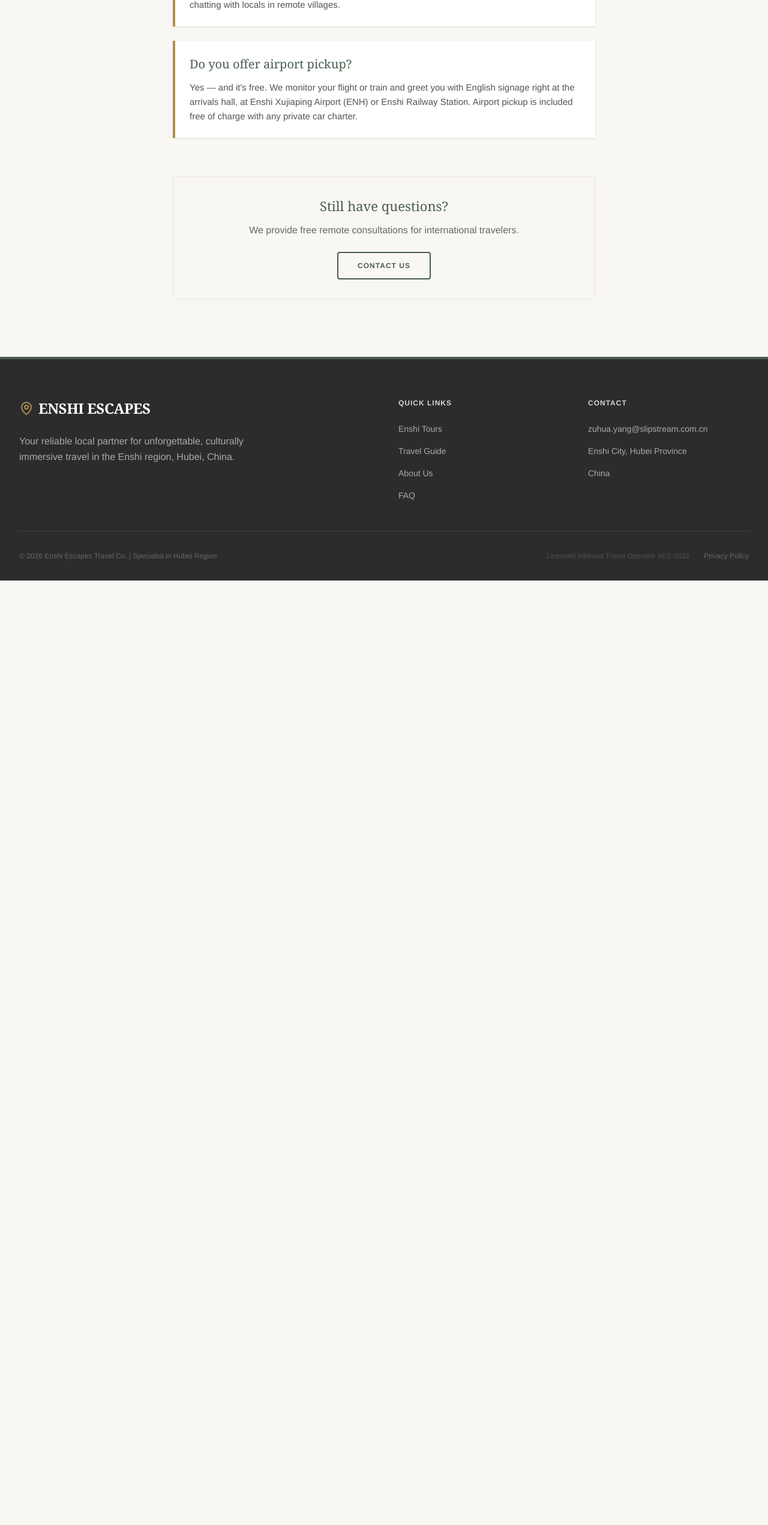
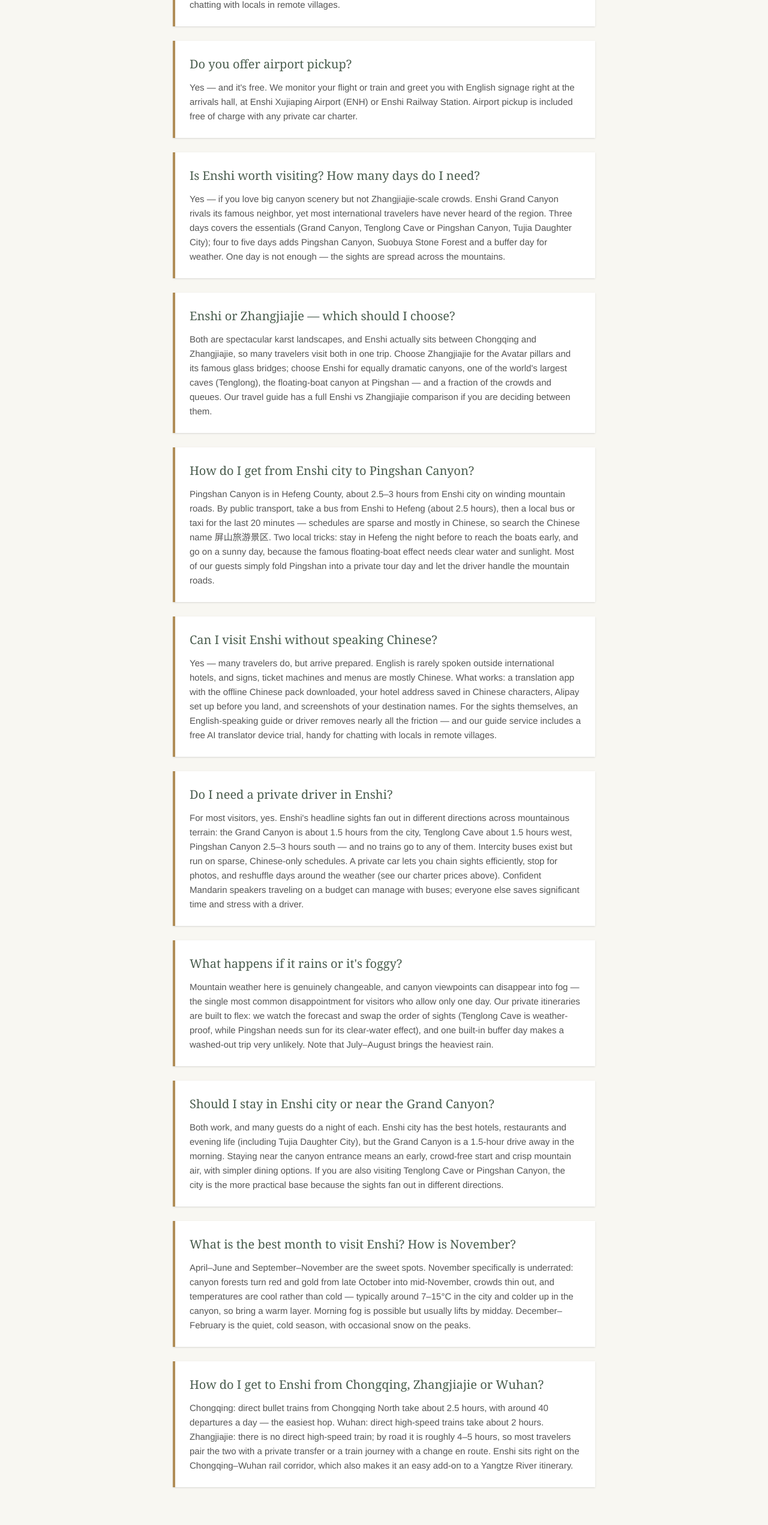
Before and after one commit to victoryang0605/enshi-escape, a React (Vite) app: page /faq in a window 1280 px wide. Shown: the part 3849-6392 px from the top of the page at 60% size. Before the commit the page ends 4817 px from the top, so only its background shows below. Built offline with nearby package versions, Linux system fonts and the light colour scheme.

Commit message:
FAQ: add 9 Reddit-sourced questions (Pingshan transport, Enshi vs Zhangjiajie, no-Chinese travel, driver need, weather, where to stay, November, intercity routes)

```diff
--- a/src/pages/FAQ.tsx
+++ b/src/pages/FAQ.tsx
@@ -85,6 +85,42 @@ export default function FAQ() {
     {
       q: "Do you offer airport pickup?",
       a: "Yes — and it's free. We monitor your flight or train and greet you with English signage right at the arrivals hall, at Enshi Xujiaping Airport (ENH) or Enshi Railway Station. Airport pickup is included free of charge with any private car charter."
+    },
+    {
+      q: "Is Enshi worth visiting? How many days do I need?",
+      a: "Yes — if you love big canyon scenery but not Zhangjiajie-scale crowds. Enshi Grand Canyon rivals its famous neighbor, yet most international travelers have never heard of the region. Three days covers the essentials (Grand Canyon, Tenglong Cave or Pingshan Canyon, Tujia Daughter City); four to five days adds Pingshan Canyon, Suobuya Stone Forest and a buffer day for weather. One day is not enough — the sights are spread across the mountains."
+    },
+    {
+      q: "Enshi or Zhangjiajie — which should I choose?",
+      a: "Both are spectacular karst landscapes, and Enshi actually sits between Chongqing and Zhangjiajie, so many travelers visit both in one trip. Choose Zhangjiajie for the Avatar pillars and its famous glass bridges; choose Enshi for equally dramatic canyons, one of the world's largest caves (Tenglong), the floating-boat canyon at Pingshan — and a fraction of the crowds and queues. Our travel guide has a full Enshi vs Zhangjiajie comparison if you are deciding between them."
+    },
+    {
+      q: "How do I get from Enshi city to Pingshan Canyon?",
+      a: "Pingshan Canyon is in Hefeng County, about 2.5–3 hours from Enshi city on winding mountain roads. By public transport, take a bus from Enshi to Hefeng (about 2.5 hours), then a local bus or taxi for the last 20 minutes — schedules are sparse and mostly in Chinese, so search the Chinese name 屏山旅游景区. Two local tricks: stay in Hefeng the night before to reach the boats early, and go on a sunny day, because the famous floating-boat effect needs clear water and sunlight. Most of our guests simply fold Pingshan into a private tour day and let the driver handle the mountain roads."
+    },
+    {
+      q: "Can I visit Enshi without speaking Chinese?",
+      a: "Yes — many travelers do, but arrive prepared. English is rarely spoken outside international hotels, and signs, ticket machines and menus are mostly Chinese. What works: a translation app with the offline Chinese pack downloaded, your hotel address saved in Chinese characters, Alipay set up before you land, and screenshots of your destination names. For the sights themselves, an English-speaking guide or driver removes nearly all the friction — and our guide service includes a free AI translator device trial, handy for chatting with locals in remote villages."
+    },
+    {
+      q: "Do I need a private driver in Enshi?",
+      a: "For most visitors, yes. Enshi's headline sights fan out in different directions across mountainous terrain: the Grand Canyon is about 1.5 hours from the city, Tenglong Cave about 1.5 hours west, Pingshan Canyon 2.5–3 hours south — and no trains go to any of them. Intercity buses exist but run on sparse, Chinese-only schedules. A private car lets you chain sights efficiently, stop for photos, and reshuffle days around the weather (see our charter prices above). Confident Mandarin speakers traveling on a budget can manage with buses; everyone else saves significant time and stress with a driver."
+    },
+    {
+      q: "What happens if it rains or it's foggy?",
+      a: "Mountain weather here is genuinely changeable, and canyon viewpoints can disappear into fog — the single most common disappointment for visitors who allow only one day. Our private itineraries are built to flex: we watch the forecast and swap the order of sights (Tenglong Cave is weather-proof, while Pingshan needs sun for its clear-water effect), and one built-in buffer day makes a washed-out trip very unlikely. Note that July–August brings the heaviest rain."
+    },
+    {
+      q: "Should I stay in Enshi city or near the Grand Canyon?",
+      a: "Both work, and many guests do a night of each. Enshi city has the best hotels, restaurants and evening life (including Tujia Daughter City), but the Grand Canyon is a 1.5-hour drive away in the morning. Staying near the canyon entrance means an early, crowd-free start and crisp mountain air, with simpler dining options. If you are also visiting Tenglong Cave or Pingshan Canyon, the city is the more practical base because the sights fan out in different directions."
+    },
+    {
+      q: "What is the best month to visit Enshi? How is November?",
+      a: "April–June and September–November are the sweet spots. November specifically is underrated: canyon forests turn red and gold from late October into mid-November, crowds thin out, and temperatures are cool rather than cold — typically around 7–15°C in the city and colder up in the canyon, so bring a warm layer. Morning fog is possible but usually lifts by midday. December–February is the quiet, cold season, with occasional snow on the peaks."
+    },
+    {
+      q: "How do I get to Enshi from Chongqing, Zhangjiajie or Wuhan?",
+      a: "Chongqing: direct bullet trains from Chongqing North take about 2.5 hours, with around 40 departures a day — the easiest hop. Wuhan: direct high-speed trains take about 2 hours. Zhangjiajie: there is no direct high-speed train; by road it is roughly 4–5 hours, so most travelers pair the two with a private transfer or a train journey with a change en route. Enshi sits right on the Chongqing–Wuhan rail corridor, which also makes it an easy add-on to a Yangtze River itinerary."
     }
   ];
 
```
